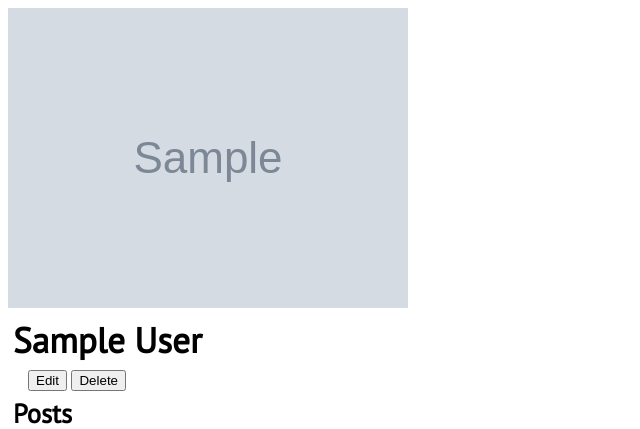
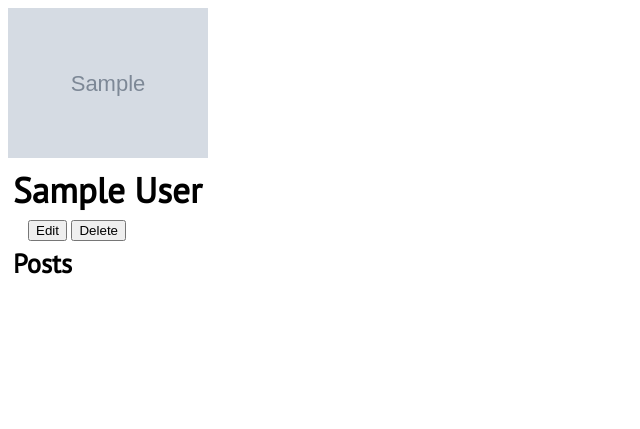
Before and after one commit to stocktons/flask-blogly, a Flask app: page /users/1 in a window 1280 px wide. Shown: the top 429 px of the page, without its empty margins (0-640 px from the left). Run offline with Flask 2, Linux system fonts and the light colour scheme; tables that the repository leaves empty hold one stand-in row (values such as "Sample post"); grey boxes marked "Sample" are stand-in pictures.

Commit message:
more css updates

```diff
--- a/static/style.css
+++ b/static/style.css
@@ -63,6 +63,7 @@
 .cancel-btn {
     display: flex;
     background-color: rgb(216, 66, 66);
+    color: white;
     font-size: 1.1rem;
     border-radius: 5px;
     height: 45px;
@@ -80,3 +81,8 @@
 .cancel-btn a:visited {
     color: white;
 }
+
+#profile-pic {
+    max-height: 200px;
+    max-width: 200px;
+}
--- a/templates/user_detail.html
+++ b/templates/user_detail.html
@@ -6,7 +6,7 @@
 
 {% block content %}
 
-<img src="{{ user.image_url }}" alt="profile picture here">
+<img id="profile-pic" src="{{ user.image_url }}" alt="profile picture here">
 
 <h1>{{ user.first_name }} {{ user.last_name }}</h1>
 
```
